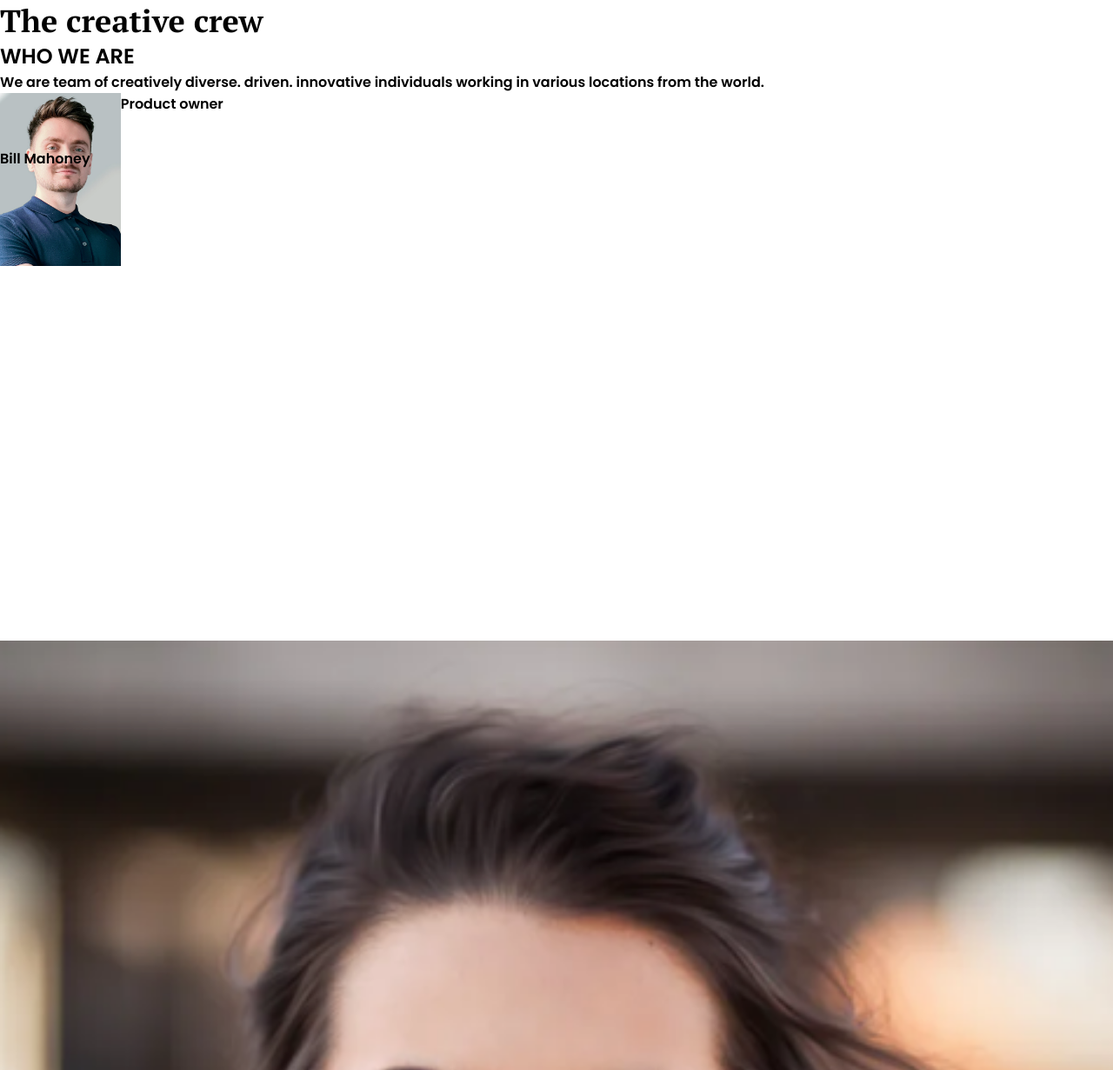
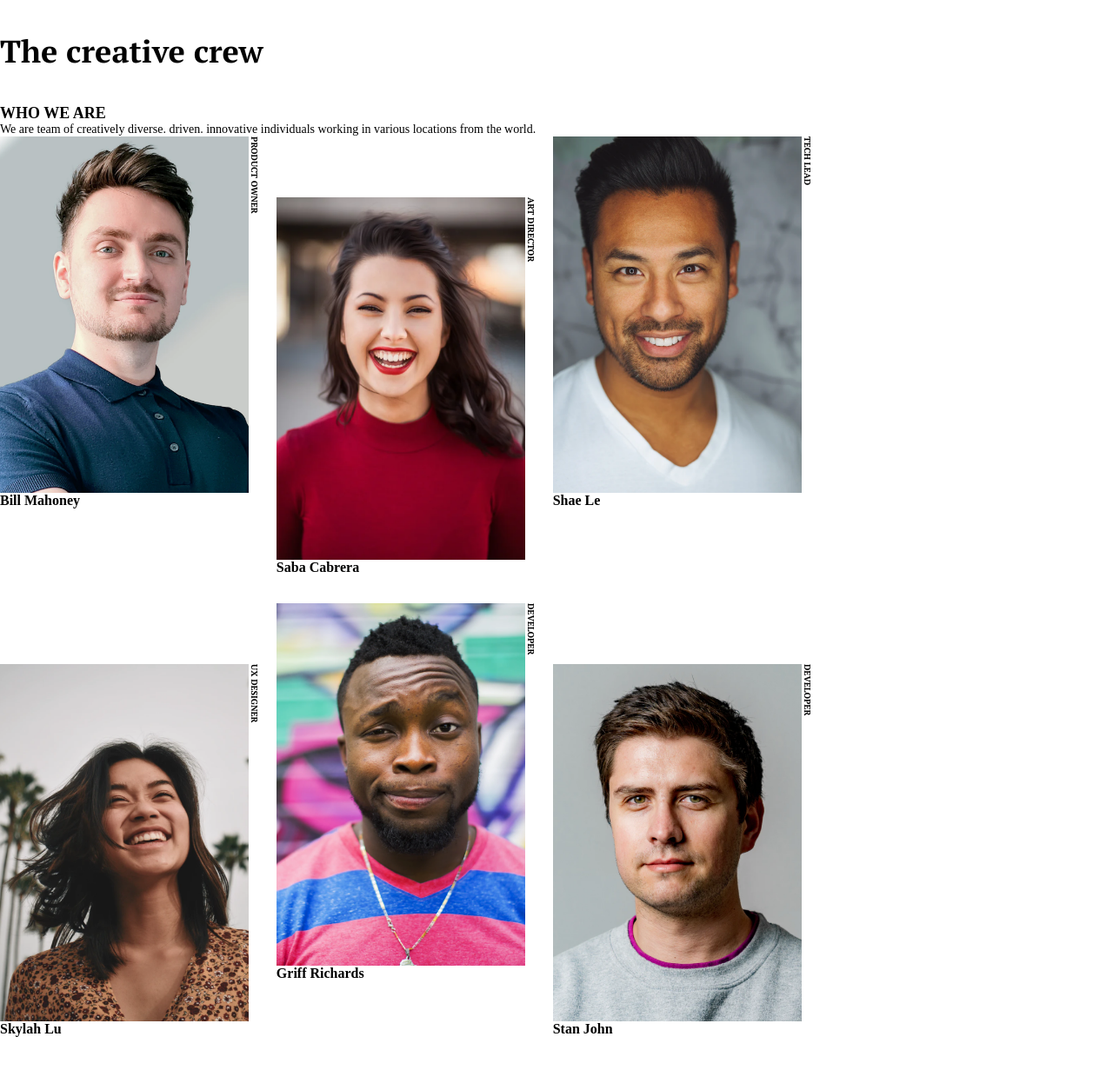
Before and after one commit to Jasmine582/team_page, a plain HTML site: page index.html in a window 1280 px wide. Shown: the top 1231 px of the page at 87% size. Drawn offline with Linux system fonts and the light colour scheme.

Commit message:
Adding styles

```diff
--- a/css/sass/main.scss
+++ b/css/sass/main.scss
@@ -1,29 +1,77 @@
 *{
 margin: 0;
 padding: 0;
+box-sizing: border-box;
 }
 img {
     width: 100%;
 }
-figure {
-    margin: 0;
+body {
+    max-width: 90%;
+    display:flex;
+    flex-flow: column;
 }
-h1 {
-    font-family: 'PT Serif', serif;
-    font-size: 2.25em;
-    color: #000000;
+header{
+    display:flex;
+    margin: 35px 0 38px 0;
+    align-items: center;
+
+    h1{
+        font-size: 36px;
+        font-weight:700;
+        font-family: 'PT Serif', serif;
+        display:flex;
+        flex-flow: column ;
+        align-items: flex-end;
+        justify-content: center;
+    }
+}
+.container{
+    h2{
+    font-weight: 600;
+    font-size:1.125em;
+    text-transform: uppercase;
+}
+p {
+    font-weight: 400;
+    font-size:0.875em;
+}
+}
+.gallery{
+    display: grid;
+    grid-template-columns: repeat(2,1fr);
+    gap:2em;
+    margin-bottom: 32px;
+}
+.card:nth-child(2),
+.card:nth-child(4),
+.card:nth-child(6){
+    margin-top:70px ;
+}
+.person {
+    display:flex;
+}
+.title{
+    font-size: .625em;
+    margin:0;
+    font-family: 'PT Serif';
+    text-transform: uppercase;
+    font-weight: 400;
+    writing-mode: vertical-rl;
+}
+.name {
+    font-weight: 600;
 }
 
-h2,
-p {
-    font-family: 'Poppins', sans-serif;
+@media (min-width:1024px) {
+    html{
+        max-width:1024px;
+    }
+    header {
+        display: flex;
+        align-items: center;
+      }
+    .gallery {
+        grid-template-columns: repeat(3,1fr);
+    }
 }
-.card1 {
-
-    display:grid;
-    grid-template-columns: repeat(2, 138.71px);
-    grid-template-rows: repeat(10, 63px);
-
-
-
-}
--- a/index.html
+++ b/index.html
@@ -1,87 +1,70 @@
 <!DOCTYPE html>
 <html lang="en">
 <head>
-    <meta charset="utf-8" />
-    <meta
-      name="viewport"
-      content="width=device-width, initial-scale=1,
-  maximum-scale=5"
-    />
-
-    <link rel="icon" href="devchallenges.png" />
-
-    <link
-      rel="shortcut icon"
-      type="image/x-icon"
-      href="https://devchallenges.io/"
-    />
-
+  <meta charset="UTF-8">
+  <meta http-equiv="X-UA-Compatible" content="IE=edge">
+  <meta name="viewport" content="width=device-width, initial-scale=1.0">
+  <title>Team Page Challenge_dev challenge</title>
+  <link rel="stylesheet" href="/css/main.css">
   <link rel="preconnect" href="https://fonts.googleapis.com">
 <link rel="preconnect" href="https://fonts.gstatic.com" crossorigin>
 <link href="https://fonts.googleapis.com/css2?family=PT+Serif:wght@700&display=swap" rel="stylesheet">
-     <link rel="stylesheet" href="/css/main.css">
-     <link rel="preconnect" href="https://fonts.googleapis.com">
-<link rel="preconnect" href="https://fonts.gstatic.com" crossorigin>
-<link href="https://fonts.googleapis.com/css2?family=Poppins:wght@600&display=swap" rel="stylesheet">
-    <title>Devchallenges: Team Page</title>
 
 </head>
 <body>
   <header>
-       <div class="container">
     <h1>The creative crew</h1>
-         <h2>WHO WE ARE</h2>
-         <p>We are team of creatively diverse.  driven.  innovative individuals working in various locations from the world.</p>
-       </div>
   </header>
   <main>
     <div class="container">
-         <div class="card1">
-           <figure>
-             <img src="/img/photo1.png" alt="">
-           </figure>
-           <p class="title">Product owner</p>
+      <h2>Who we are</h2>
+      <p>We are team of creatively diverse. driven. innovative individuals working in various locations from the world.</p>
+    </div>
+    <div class="gallery">
+      <div class="card">
+        <div class="person">
+          <img src="/img/photo1.png" alt="product owner">
+          <p class="title">product owner</p>
+        </div>
         <p class="name">Bill Mahoney</p>
       </div>
-         <div class="card2">
-          <figure>
-            <img src="/img/photo2.png" alt="">
-          </figure>
-          <p class="title">Art director</p>
+      <div class="card">
+        <div class="person">
+          <img src="/img/photo2.png" alt="art director">
+          <p class="title">art director</p>
+        </div>
         <p class="name">Saba Cabrera</p>
       </div>
-         <div class="card1">
-          <figure>
-            <img src="/img/photo3.png" alt="">
-          </figure>
-          <p class="title">Tech Lead</p>
+      <div class="card">
+        <div class="person">
+          <img src="/img/photo3.png" alt="tech lead">
+          <p class="title">tech lead</p>
+        </div>
         <p class="name">Shae Le</p>
       </div>
-        <div class="card2">
-          <figure>
-            <img src="/img/photo4.png" alt="">
-          </figure>
-          <p class="title">UX  Designer</p>
-          <p class="name">Skylah Lu</p>
+      <div class="card">
+        <div class="person">
+          <img src="/img/photo4.png" alt="ux designer">
+          <p class="title">ux designer</p>
         </div>
-        <div class="card1">
-          <figure>
-            <img src="/img/photo5.png" alt="">
-          </figure>
-          <p class="title">Developer</p>
+        <p class="name">Skylah  Lu</p>
+      </div>
+      <div class="card">
+        <div class="person">
+          <img src="/img/photo5.png" alt="developer">
+          <p class="title">developer</p>
+        </div>
         <p class="name">Griff Richards</p>
       </div>
-        <div class="card2">
-          <figure>
-            <img src="/img/photo6.png" alt="">
-          </figure>
-          <p class="title">Developer</p>
+      <div class="card">
+        <div class="person">
+          <img src="/img/photo6.png" alt="developer">
+          <p class="title">developer</p>
+        </div>
         <p class="name">Stan John</p>
       </div>
-       </div> <!--container-->
+    </div><!--gallery end-->
   </main>
-     <footer>
-       <p class="created">Created by <a href = "https://devchallenges.io/portfolio/Jasmine582" target = "_blank">Jasmine</a> devChallenges.io</p>
-     </footer>
+  <footer></footer>
 </body>
 </html>
```
Also changed, not shown: css/main.css. Lines whose indentation alone changed are shown as unchanged.
